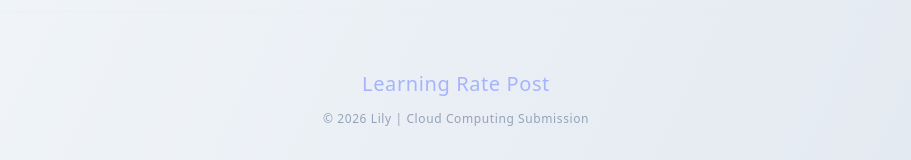
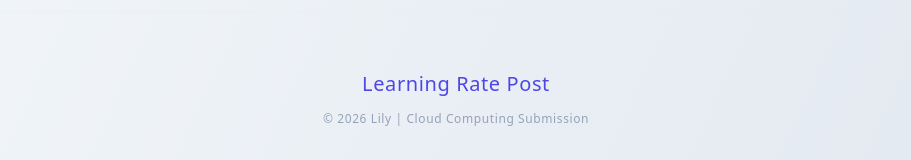
Before and after one commit to Arcel27/Bacuetes_Portfolio, a plain HTML site: page index.html in a window 1280 px wide. Shown: the part 2586-2746 px from the top of the page, without its empty margins (184-1095 px from the left). Drawn offline with nearby package versions, Linux system fonts and the light colour scheme.

```diff
--- a/index.html
+++ b/index.html
@@ -174,7 +174,7 @@
     </section>
 
     <footer class="py-12 text-center text-slate-400 border-t border-slate-200/30 text-xs tracking-wider">
-        <p style="text-align:center; padding:1rem;"><a href="learning-rate-post.html" style="color:#a5b4fc; font-size:1.25rem;">Learning Rate Post</a></p>
+        <p style="text-align:center; padding:1rem;"><a href="learning-rate-post.html" style="color:#4f46e5; font-size:1.25rem;">Learning Rate Post</a></p>
         <p>&copy; 2026 Lily | Cloud Computing Submission</p>
     </footer>
 
```
